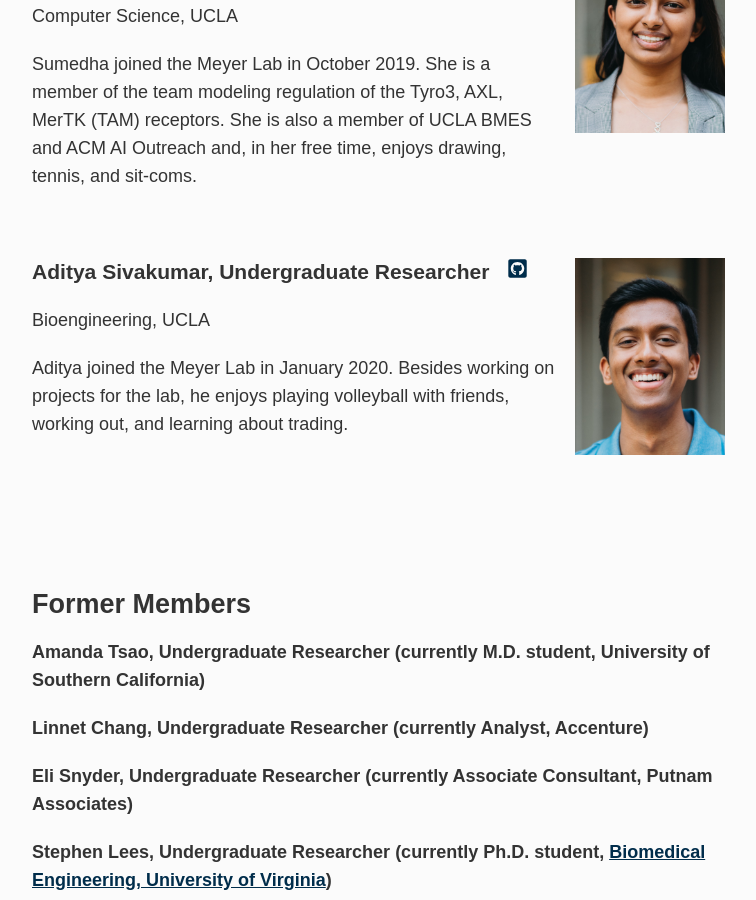
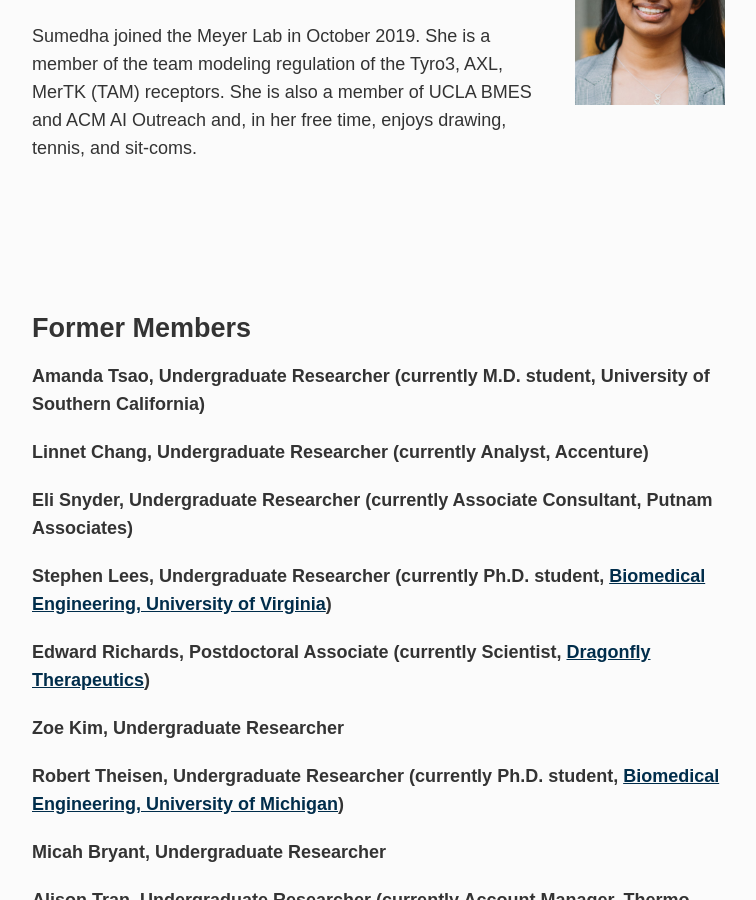
Before and after one commit to meyer-lab/asmlab.org, a Jekyll site: the page built from team/index.md, in a window 1280 px wide and 900 px high, scrolled down 4575 px. Shown: the whole window, without its empty margins (253-1009 px from the left). Built offline with Jekyll 4.4.1, drawn with Linux system fonts in a browser that asks for light colours; some web fonts are replaced.

Commit message:
Update index.md

```diff
--- a/team/index.md
+++ b/team/index.md
@@ -81,7 +81,6 @@ Madeleine joined the lab in January 2020 and continued as an M.S. student in fal
 
 <br />
 <br />
-<br />
 
 <div class="span_3 right"><img src="/public/photos/staylor.jpg" width="150px" alt="Scott's picture" /></div>
 ### Scott Taylor, Development Engineer&nbsp;&nbsp;&nbsp;<a href="https://github.com/scottdtaylor95"><svg class="svg-icon"><use xlink:href="#fa-github"></use></svg></a>
@@ -109,15 +108,6 @@ JC joined the Meyer Lab in September 2019. He is currently working with the Cell
 Computer Science, UCLA
 
 Sumedha joined the Meyer Lab in October 2019.  She is a member of the team modeling regulation of the Tyro3, AXL, MerTK (TAM) receptors. She is also a member of UCLA BMES and ACM AI Outreach and, in her free time, enjoys drawing, tennis, and sit-coms.
-
-<br />
-
-<div class="span_3 right"><img src="/public/photos/aditya.jpg" width="150px" alt="Aditya's picture" /></div>
-
-### Aditya Sivakumar, Undergraduate Researcher&nbsp;&nbsp;&nbsp;<a href="https://github.com/aditya-sivakumar"><svg class="svg-icon"><use xlink:href="#fa-github"></use></svg></a>
-Bioengineering, UCLA
-
-Aditya joined the Meyer Lab in January 2020. Besides working on projects for the lab, he enjoys playing volleyball with friends, working out, and learning about trading.
 
 <br />
 <br />
```
